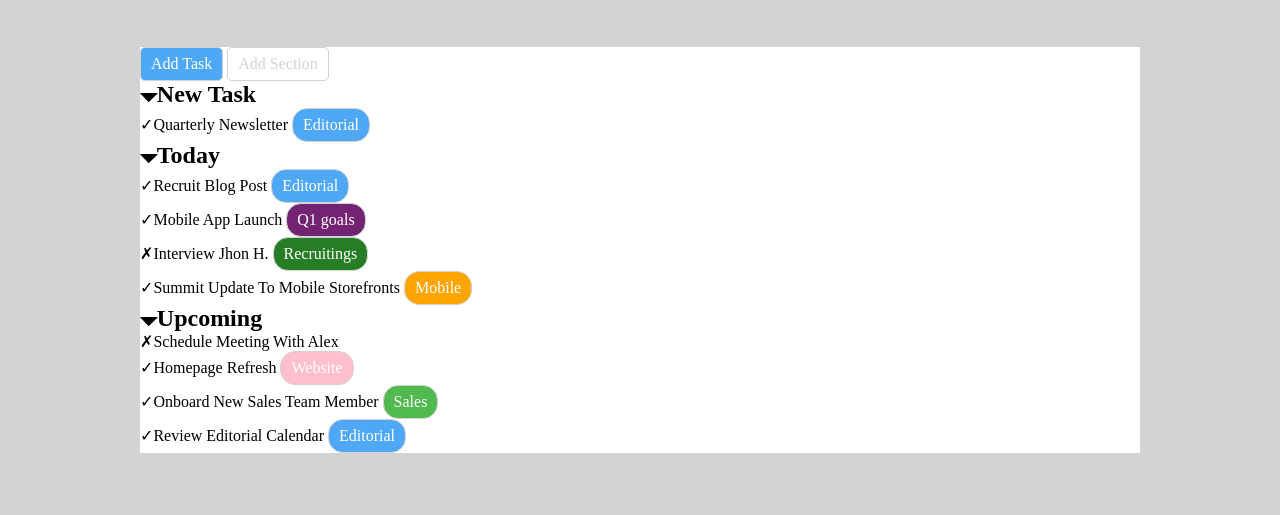
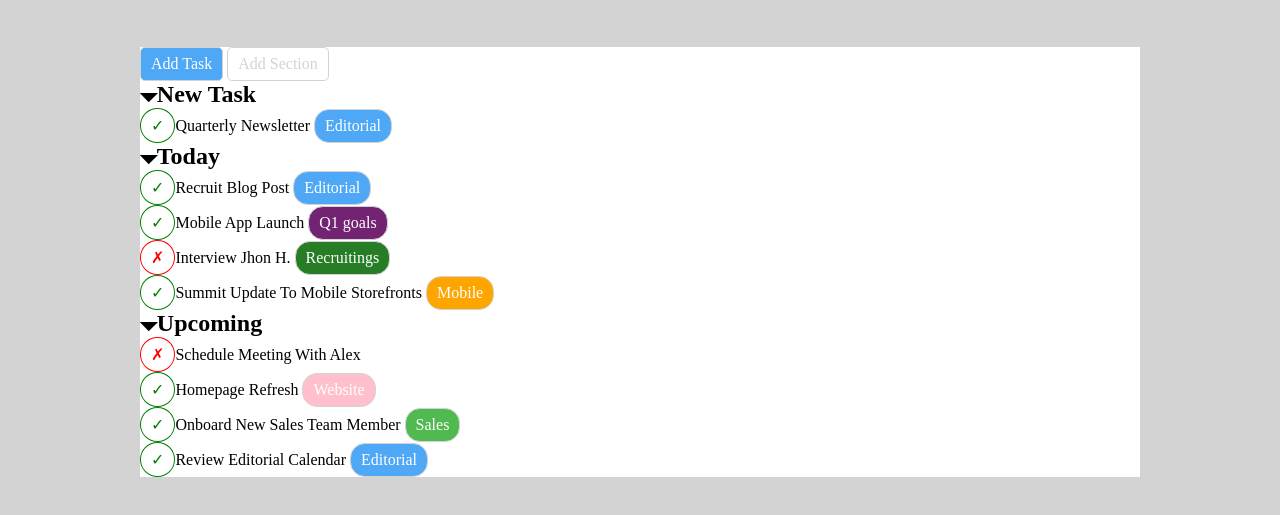
Before and after one commit to Andrea-Sgura/html-css-toboolist, a plain HTML site: page index.html in a window 1280 px wide. Shown: the part 95-610 px from the top of the page. Drawn offline with Linux system fonts and the light colour scheme.

Commit message:
[UPD] Fixed colors cross

```diff
--- a/css/style.css
+++ b/css/style.css
@@ -85,3 +85,17 @@ ul{
     background-color: rgb(80, 185, 80);
     color: white;
 }
+
+.bottoncino{
+    border: 1px solid green;
+    padding: 7px 10px;
+    border-radius: 50%;
+    color: green;
+}
+
+.cross{
+    border: 1px solid red;
+    padding: 7px 10px;
+    border-radius: 50%;
+    color: red;
+}
--- a/index.html
+++ b/index.html
@@ -20,25 +20,25 @@
             <div>
                 <h2>&#x1F783;New Task</h2>
                 <ul>
-                    <li><span class="inline-block">&#x2713;</span>Quarterly Newsletter <span class="inline-block angoli azzurro">Editorial</span></li>
+                    <li><span class="inline-block bottoncino">&#x2713;</span>Quarterly Newsletter <span class="inline-block angoli azzurro">Editorial</span></li>
                 </ul>
             </div>
             <div>
                 <h2>&#x1F783;Today</h2>
                 <ul>
-                    <li><span class="inline-block">&#x2713;</span>Recruit Blog Post <span class="inline-block angoli azzurro">Editorial</span></li>
-                    <li><span class="inline-block">&#x2713;</span>Mobile App Launch <span class="inline-block angoli viola">Q1 goals</span></li>
-                    <li><span class="inline-block">&#x2717;</span>Interview Jhon H. <span class="inline-block angoli verde">Recruitings</span></li>
-                    <li><span class="inline-block">&#x2713;</span>Summit Update To Mobile Storefronts <span class="inline-block angoli arancione">Mobile</span></li>
+                    <li><span class="inline-block bottoncino">&#x2713;</span>Recruit Blog Post <span class="inline-block angoli azzurro">Editorial</span></li>
+                    <li><span class="inline-block bottoncino">&#x2713;</span>Mobile App Launch <span class="inline-block angoli viola">Q1 goals</span></li>
+                    <li><span class="inline-block cross">&#x2717;</span>Interview Jhon H. <span class="inline-block angoli verde">Recruitings</span></li>
+                    <li><span class="inline-block bottoncino">&#x2713;</span>Summit Update To Mobile Storefronts <span class="inline-block angoli arancione">Mobile</span></li>
                 </ul>
             </div>
             <div>
                 <h2>&#x1F783;Upcoming</h2>
                 <ul>
-                    <li><span class="inline-block">&#x2717;</span>Schedule Meeting With Alex</li>
-                    <li><span class="inline-block">&#x2713;</span>Homepage Refresh <span class="inline-block angoli rosa">Website</span></li>
-                    <li><span class="inline-block">&#x2713;</span>Onboard New Sales Team Member <span class="inline-block angoli verdino">Sales</span></li>
-                    <li><span class="inline-block">&#x2713;</span>Review Editorial Calendar <span class="inline-block angoli azzurro">Editorial</span></li>
+                    <li><span class="inline-block cross">&#x2717;</span>Schedule Meeting With Alex</li>
+                    <li><span class="inline-block bottoncino">&#x2713;</span>Homepage Refresh <span class="inline-block angoli rosa">Website</span></li>
+                    <li><span class="inline-block bottoncino">&#x2713;</span>Onboard New Sales Team Member <span class="inline-block angoli verdino">Sales</span></li>
+                    <li><span class="inline-block bottoncino">&#x2713;</span>Review Editorial Calendar <span class="inline-block angoli azzurro">Editorial</span></li>
                 </ul>
             </div>
         </div>
```
